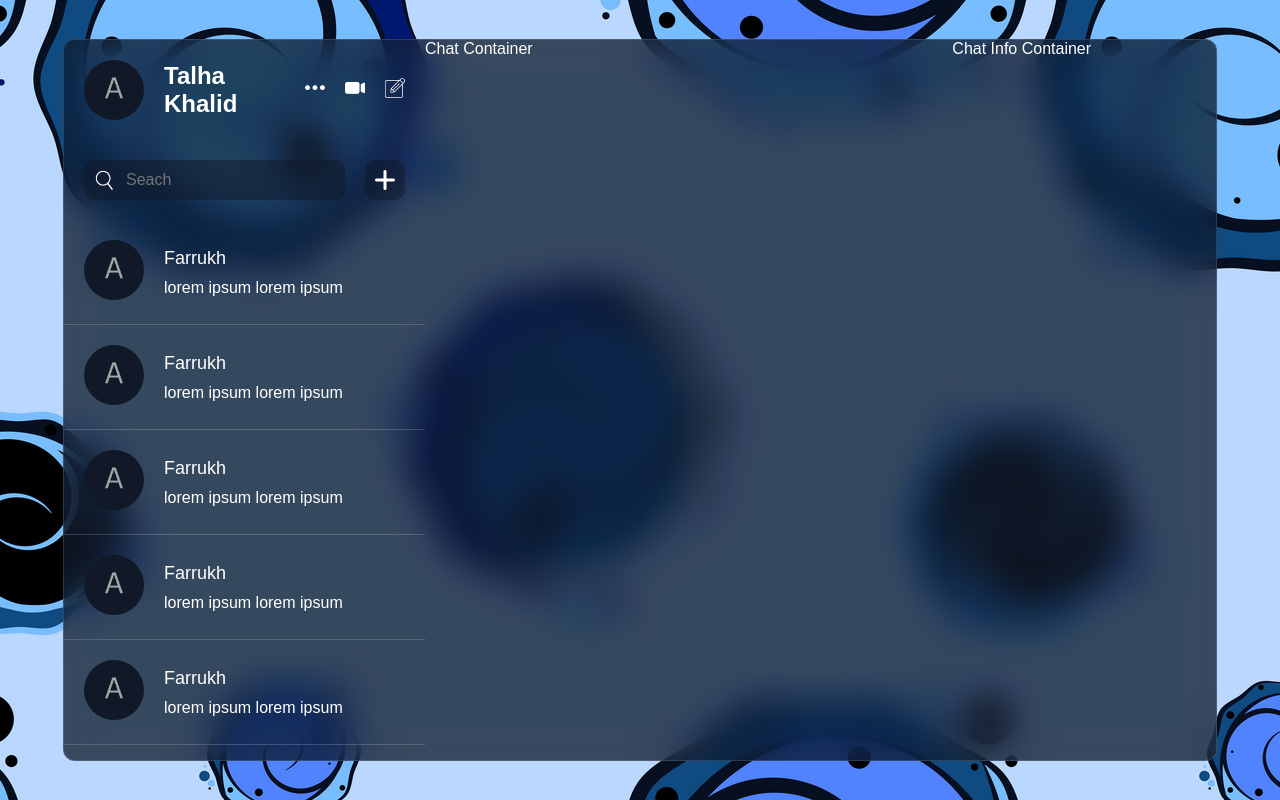
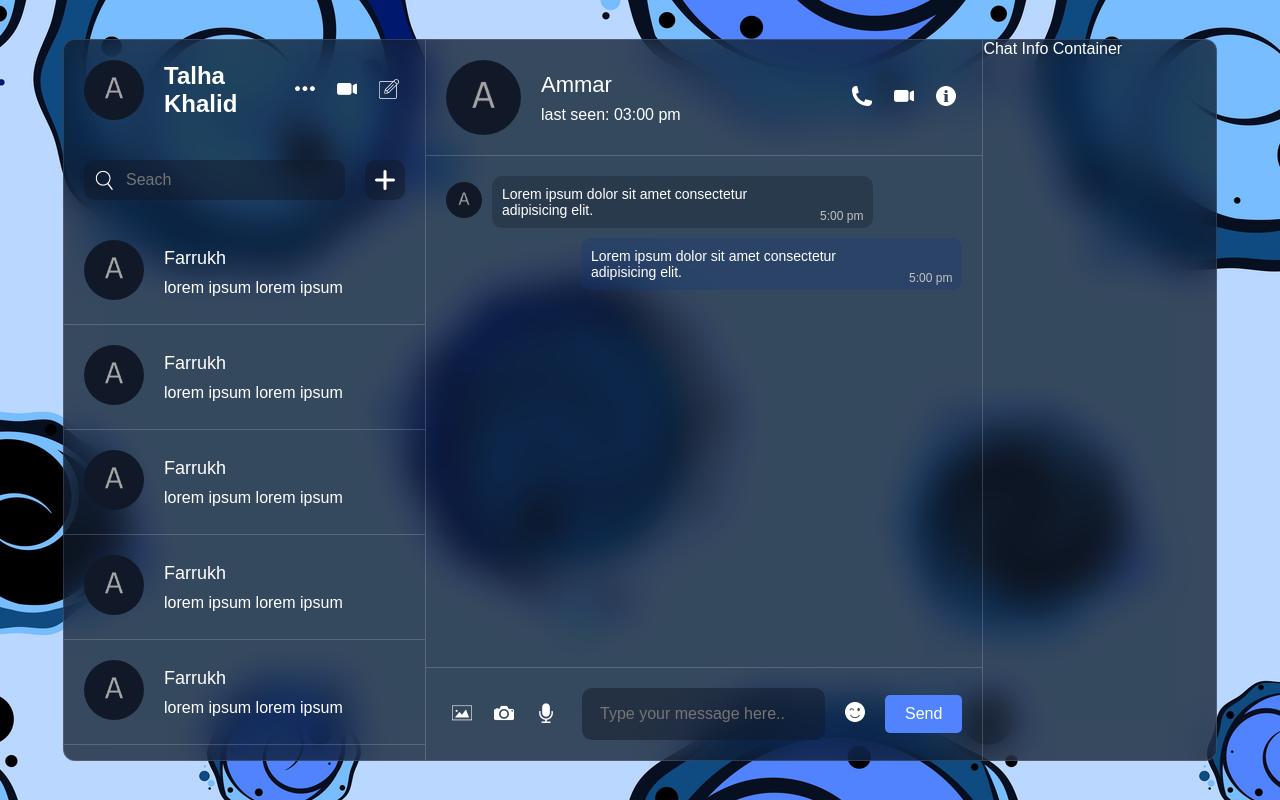
Before and after one commit to hafiztalhakh/React-Chat-App, a React (Create React App) app: page / in a window 1280 px wide. Built offline with nearby package versions, Linux system fonts and the light colour scheme; the HTML template or start-up script is replaced by a standard one.

Commit message:
Chat box static UI created

```diff
--- a/src/App.css
+++ b/src/App.css
@@ -11,6 +11,11 @@
   color: #fff;
   border: 1px solid rgba(255, 255, 255, 0.125);
   border-radius: 12px;
+}
+
+.icon {
+  height: 20px;
+  width: 20px;
 }
 
 .leftSidePanel {
@@ -35,26 +40,6 @@
         height: 60px;
         border-radius: 50%;
         object-fit: cover;
-      }
-    }
-
-    .actions {
-      ul {
-        margin: 0;
-        padding: 0;
-        display: flex;
-        gap: 20px;
-
-        li {
-          list-style: none;
-          padding: 0;
-          margin: 0;
-
-          img {
-            height: 20px;
-            cursor: pointer;
-          }
-        }
       }
     }
   }
@@ -140,8 +125,179 @@
 
 .chatContainer {
   flex: 2;
+  display: flex;
+  flex-direction: column;
+  border-left: 1px solid #dddddd35;
+  border-right: 1px solid #dddddd35;
+
+  header {
+    display: flex;
+    align-items: center;
+    justify-content: space-between;
+    gap: 20px;
+    padding: 20px;
+    border-bottom: 1px solid #dddddd35;
+
+    .info {
+      display: flex;
+      align-items: center;
+      gap: 20px;
+
+      img {
+        height: 75px;
+        object-fit: cover;
+        border-radius: 50%;
+      }
+
+      .texts {
+        display: flex;
+        flex-direction: column;
+        gap: 8px;
+
+        .title {
+          font-size: 22px;
+          font-weight: 500;
+        }
+
+        .infoHelperText {
+          font-size: 16px;
+          font-weight: 400;
+        }
+      }
+    }
+  }
+
+  .chatBox {
+    flex: 1;
+    display: flex;
+    flex-direction: column;
+    padding: 20px;
+
+    .messageBubble {
+      display: flex;
+      align-items: center;
+      gap: 10px;
+      margin-bottom: 10px;
+
+      &:last-child{
+        margin: 0;
+      }
+
+      .avatar {
+        img {
+          height: 36px;
+          object-fit: cover;
+          border-radius: 50%;
+        }
+      }
+
+      .message {
+        display: flex;
+        justify-content: space-between;
+        gap: 10px;
+        padding: 10px;
+        max-width: 70%;
+        background-color: #1119284d;
+        color: #fff;
+        border-radius: 10px;
+
+        p {
+          font-size: 14px;
+          flex: 1;
+        }
+
+        .time {
+          display: flex;
+          align-items: end;
+          justify-content: flex-end;
+          margin-bottom: -5px;
+
+          span {
+            font-size: 12px;
+            color: #c2c2c2;
+          }
+        }
+      }
+
+      &.own {
+        justify-content: flex-end;
+        .message {
+          background-color: #11367b4d;
+        }
+      }
+    }
+  }
+
+  .chatInputBox {
+    display: flex;
+    align-items: center;
+    justify-content: space-between;
+    gap: 20px;
+    padding: 20px;
+    border-top: 1px solid #dddddd35;
+    margin-top: auto;
+
+    .messageBox {
+      flex: 1;
+      display: flex;
+      background-color: #11192880;
+      padding: 16px;
+      border-radius: 10px;
+
+      input {
+        flex: 1;
+        border: none;
+        background-color: transparent;
+        color: #fff;
+        font-size: 16px;
+      }
+    }
+
+    .emojiButton {
+      box-shadow: none;
+      border: none;
+    }
+
+    .sendButton {
+      button {
+        background-color: #5183fe;
+        color: #fff;
+        border: none;
+        box-shadow: none;
+        padding: 10px 20px;
+        border-radius: 5px;
+        font-size: 16px;
+        cursor: pointer;
+      }
+    }
+  }
 }
 
 .chatInfoContainer {
   flex: 1;
 }
+
+.actionButtonsList {
+  list-style: none;
+  margin: 0;
+  padding: 0;
+  display: flex;
+  gap: 10px;
+
+  li {
+    button {
+      box-shadow: none;
+      border: none;
+      background-color: transparent;
+      cursor: pointer;
+    }
+  }
+}
+
+.iconButton {
+  background-color: transparent;
+  box-shadow: none;
+  border: none;
+  padding: 0;
+  cursor: pointer;
+}
--- a/src/App.tsx
+++ b/src/App.tsx
@@ -1,7 +1,10 @@
 import './App.css';
-import ChatList from './components/chat/list';
 import Header from './components/header';
 import Search from './components/search';
+import ChatList from './components/chat/list';
+import ChatHeader from './components/chat/header';
+import ChatInputBox from './components/chat/chat_input_box';
+import ChatBox from './components/chat/chat_box';
 
 function App() {
   return (
@@ -11,7 +14,11 @@ function App() {
         <Search />
         <ChatList />
       </div>
-      <div className='chatContainer'>Chat Container</div>
+      <div className='chatContainer'>
+        <ChatHeader />
+        <ChatBox />
+        <ChatInputBox />
+      </div>
       <div className='chatInfoContainer'>Chat Info Container</div>
     </div>
   );
--- /dev/null
+++ b/src/components/chat/chat_box/index.tsx
@@ -0,0 +1,29 @@
+import React from 'react';
+
+const ChatBox = () => {
+  return (
+    <div className='chatBox'>
+      <div className='messageBubble'>
+        <div className='avatar'>
+          <img src='/assets/avatar.png' alt='SenderAvatar' />
+        </div>
+        <div className='message'>
+          <p>Lorem ipsum dolor sit amet consectetur adipisicing elit. </p>
+          <div className='time'>
+            <span>5:00 pm</span>
+          </div>
+        </div>
+      </div>
+      <div className='messageBubble own'>
+        <div className='message'>
+          <p>Lorem ipsum dolor sit amet consectetur adipisicing elit. </p>
+          <div className='time'>
+            <span>5:00 pm</span>
+          </div>
+        </div>
+      </div>
+    </div>
+  );
+};
+
+export default ChatBox;
--- /dev/null
+++ b/src/components/chat/chat_input_box/index.tsx
@@ -0,0 +1,38 @@
+import React from 'react';
+
+const ChatInputBox = () => {
+  return (
+    <div className='chatInputBox'>
+      <ul className='actionButtonsList'>
+        <li>
+          <button>
+            <img className='icon' src='/assets/img.png' alt='UpdalodIcon' />
+          </button>
+        </li>
+        <li>
+          <button>
+            <img className='icon' src='/assets/camera.png' alt='CameraIcon' />
+          </button>
+        </li>
+        <li>
+          <button>
+            <img className='icon' src='/assets/mic.png' alt='MicIcon' />
+          </button>
+        </li>
+      </ul>
+      <div className='messageBox'>
+        <input type='text' placeholder='Type your message here..' />
+      </div>
+      <div className='emojiButton'>
+        <button className='iconButton'>
+          <img className='icon' src='/assets/emoji.png' alt='EmojiIcon' />
+        </button>
+      </div>
+      <div className='sendButton'>
+        <button>Send</button>
+      </div>
+    </div>
+  );
+};
+
+export default ChatInputBox;
--- /dev/null
+++ b/src/components/chat/header/index.tsx
@@ -0,0 +1,34 @@
+const ChatHeader = () => {
+  return (
+    <header>
+      <div className='info'>
+        <img src='/assets/avatar.png' alt='ChatAvatar' />
+        <div className='texts'>
+          <p className='title'>Ammar</p>
+          <p className='infoHelperText'>last seen: 03:00 pm</p>
+        </div>
+      </div>
+      <div>
+        <ul className='actionButtonsList'>
+          <li>
+            <button>
+              <img className='icon' src='/assets/phone.png' alt='PhoneIcon' />
+            </button>
+          </li>
+          <li>
+            <button>
+              <img className='icon' src='/assets/video.png' alt='VideoIcon' />
+            </button>
+          </li>
+          <li>
+            <button>
+              <img className='icon' src='/assets/info.png' alt='InfoIcon' />
+            </button>
+          </li>
+        </ul>
+      </div>
+    </header>
+  );
+};
+
+export default ChatHeader;
--- a/src/components/chat/list/ListItem.tsx
+++ b/src/components/chat/list/ListItem.tsx
@@ -2,7 +2,7 @@ const ListItem = () => {
   return (
     <div className='chatItem'>
       <div className='avatar'>
-        <img src='/assets/avatar.png' alt='ChatAvatar' />
+        <img src='/assets/avatar.png' alt='userAvatar' />
       </div>
       <div className='details'>
         <p className='title'>Farrukh</p>
--- a/src/components/header/index.tsx
+++ b/src/components/header/index.tsx
@@ -7,19 +7,23 @@ const Header = () => {
         <img className='userAvatar' src='/assets/avatar.png' alt='AuthUserDp' />
         <h2>Talha Khalid</h2>
       </div>
-      <nav className='actions'>
-        <ul>
+      <ul className='actionButtonsList'>
         <li>
-            <img src='/assets/more.png' alt='MoreIcon' />
+          <button type='button'>
+            <img className='icon' src='/assets/more.png' alt='MoreIcon' />
+          </button>
         </li>
         <li>
-            <img src='/assets/video.png' alt='MoreIcon' />
+          <button type='button'>
+            <img className='icon' src='/assets/video.png' alt='VideoIcon' />
+          </button>
         </li>
         <li>
-            <img src='/assets/edit.png' alt='MoreIcon' />
+          <button type='button'>
+            <img className='icon' src='/assets/edit.png' alt='EditIcon' />
+          </button>
         </li>
       </ul>
-      </nav>
     </header>
   );
 };
```
Lines whose indentation alone changed are shown as unchanged.
